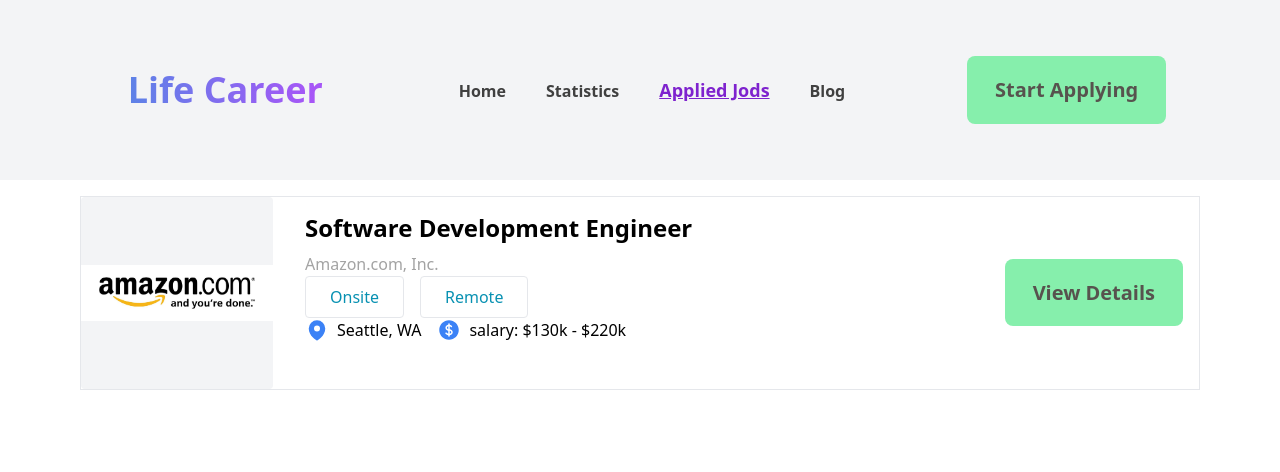
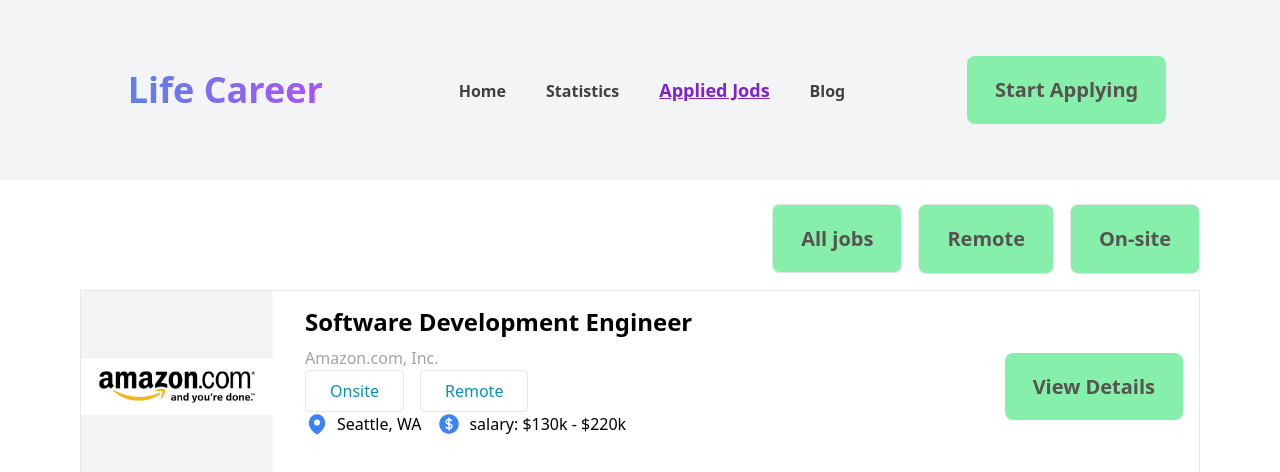
Before and after one commit to sagor369/job-application, a React (Vite) app: page /apply/3 in a window 1280 px wide. Shown: the top 472 px of the page. Built offline with nearby package versions, Linux system fonts and the light colour scheme.

Commit message:
all complete

```diff
--- a/src/component/ApplyCart.jsx
+++ b/src/component/ApplyCart.jsx
@@ -4,14 +4,18 @@ import { Link } from 'react-router-dom';
 
 
 const ApplyCart = ({job , applyeData}) => {
-    const [cart, setCart] = useState([])
-    useEffect(()=>{
-        const data = applyeData.find( jb => jb.id == job.id)
-        setCart(data)
-    },[])
+    // const [cart, setCart] = useState({})
+    // useEffect(()=>{
+    //     const data = applyeData.find( jb =>(jb.id == job.id ))
+    //     if(data){
+
+    //         setCart(data)
+    //     }
+    // },[applyeData])
+
 
     const { image, id, title, company, remoteOrOnsite, time, location, salary } =
-    cart;
+    job;
     return (
         <div>
             <div className="md:flex gap-4 md:my-4 my-10 md:border ">
--- a/src/component/ApplyJob.jsx
+++ b/src/component/ApplyJob.jsx
@@ -7,46 +7,57 @@ import {Toaster, toast} from "react-hot-toast"
 const ApplyJob = () => {
   const applyeData = useLoaderData();
   const { applyId } = useParams();
-  const getLocalData = getJobData();
-  const [jobs, setJobs] = useState(getLocalData);
+  // const [jobs, setJobs] = useState(getLocalData);
   const notify = () => toast('all ready added your job', );
+  if(applyId){
+    const addLoacl = addToDb(applyId)
+    if(addLoacl){
+      notify()
+    }
+  }
+  const [apply , setApply] = useState(applyeData)
+
+const getLocalData = getJobData();
+  // find data in button
+  const findJob= (id) => {
+    let localData = []
+    getLocalData.map(ld => {
+      const remotfind = applyeData.find(fd => fd.id == ld.id)
+      if(remotfind){
+        if(remotfind.remoteOrOnsite == id) {
+          localData.push(remotfind)
+        }
+      }
+
+    })
+    setApply(localData)
+
+  }
+
+// on load data in apply card
+useEffect( () => {
+  let localData = []
+  getLocalData.map(ld => {
+    const remotfind = applyeData.find(fd => fd.id == ld.id)
+    if(remotfind){
+        localData.push(remotfind)
+    }
+  })
+  setApply(localData)
+} ,[])
 
 
-  useEffect(() => {
-    const errorData = applyeData.find(ad => ad.id == applyId)
-    if(errorData){
-      let itemJob = []
-    const loadData = getJobData();
-    if (loadData.length > 0) {
-        const findData = loadData.find((data) => data.id == applyId);
-        if(findData){
-          notify()
-            setJobs(loadData)
-
-        }
-        else{
-            const data = {id: applyId}
-            itemJob = [...loadData, data]
-            setJobs(itemJob)
-            addToDb(applyId)
-
-
-        }
-
-    }
-    else{
-        const data = {id: applyId}
-        itemJob.push(data)
-        setJobs(itemJob)
-        addToDb(applyId)
-    } }
-},[applyId])
 
   return (
     <div className="mx-20">
+      <div className="text-right mt-6 ">
+        <Link className="border btn-primary py-3 px-4 ml-4"  to = '/apply'>All jobs</Link>
+        <button onClick={()=> findJob("Remote")} className="border btn-primary py-3 px-4 ml-4" to = ''>Remote</button>
+        <button onClick={()=> findJob("Onsite")} className="border btn-primary py-3 px-4 ml-4" to = ''>On-site</button>
+      </div>
+
         {
-            jobs.map(job => <ApplyCart
-                applyeData={applyeData}
+            apply.map(job => <ApplyCart
                 job= {job}
                  key={job.id}
                  ></ApplyCart>)
--- a/src/component/Layout.jsx
+++ b/src/component/Layout.jsx
@@ -4,10 +4,10 @@ import { Outlet } from 'react-router-dom';
 
 const Layout = () => {
     return (
-        <div>
+        <>
             <Header></Header>
             <Outlet></Outlet>
-        </div>
+        </>
     );
 };
 
--- a/src/component/fakedb.js
+++ b/src/component/fakedb.js
@@ -1,9 +1,11 @@
 // use local storage to manage cart data
+
+
 const addToDb = id => {
     let JobData = getJobData();
     const quantity = JobData.find(cart => cart.id == id)
     if (quantity) {
-        console.log('ami ace')
+        return id
     }
     else {
         const cart = {id: id}
```
